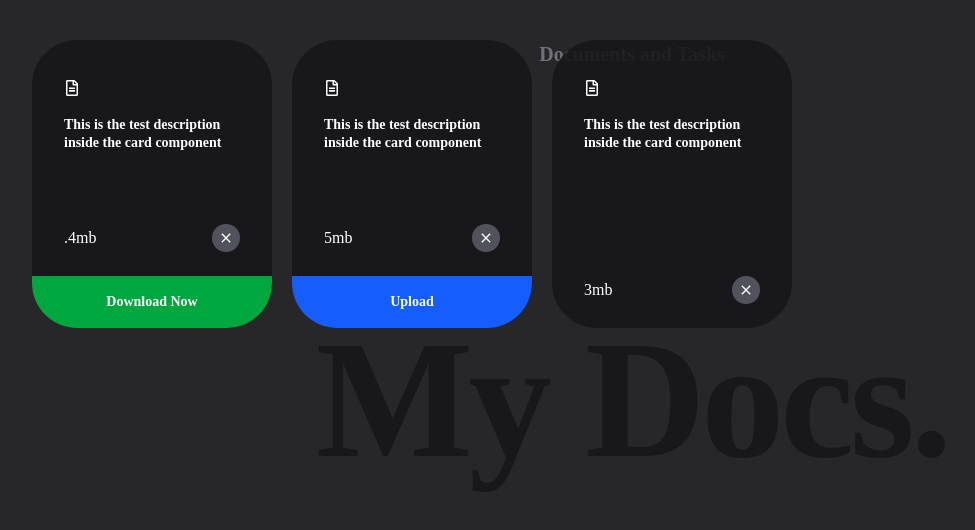
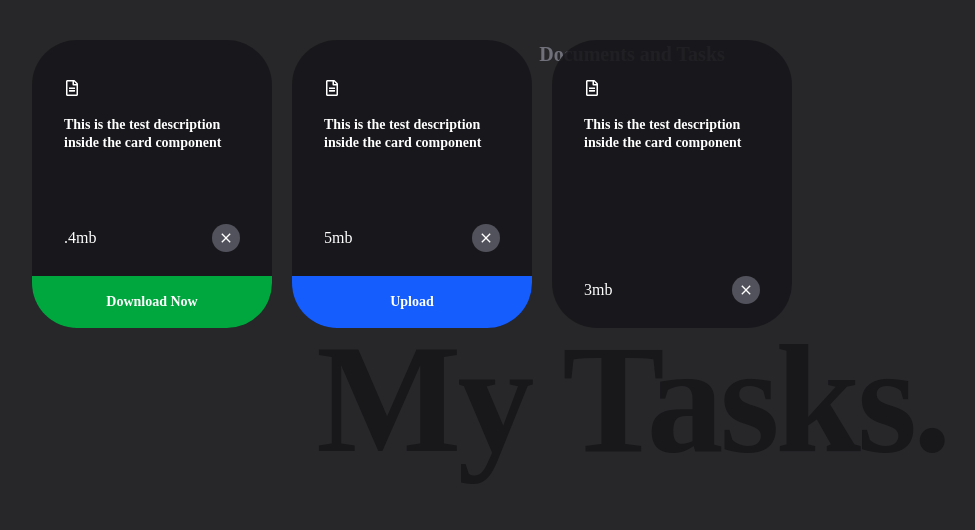
Before and after one commit to muazimmaqbool/mydocs, a React (Vite) app: page / in a window 1280 px wide. Shown: the top 530 px of the page, without its empty margins (8-983 px from the left). Built offline with nearby package versions, Linux system fonts and the light colour scheme.

Commit message:
new name

```diff
--- a/src/Components/Background.jsx
+++ b/src/Components/Background.jsx
@@ -13,8 +13,8 @@ const Background = () => {
         you can see them on docs of tailwindss just search them there */}
       {/* absolute top-1/2 left-1/2 -translate-x-[50%] -translate-y-[50%]: (- before translate is minus)
             will make the text in center and it's absolute to outer div it's relative */}
-      <h1 className="absolute top-1/2 left-1/2 -translate-x-[50%] -translate-y-[50%] text-[13vw] leading-none tracking-tight font-semibold text-zinc-900">
-        My Docs.
+      <h1 className="absolute top-1/2 left-1/2 -translate-x-[50%] -translate-y-[50%] text-[12vw] leading-none tracking-tight font-semibold text-zinc-900">
+        My Tasks.
       </h1>
     </div>
   );
```
Also changed, not shown: src/Components/Card.jsx (line endings or trailing spaces).
